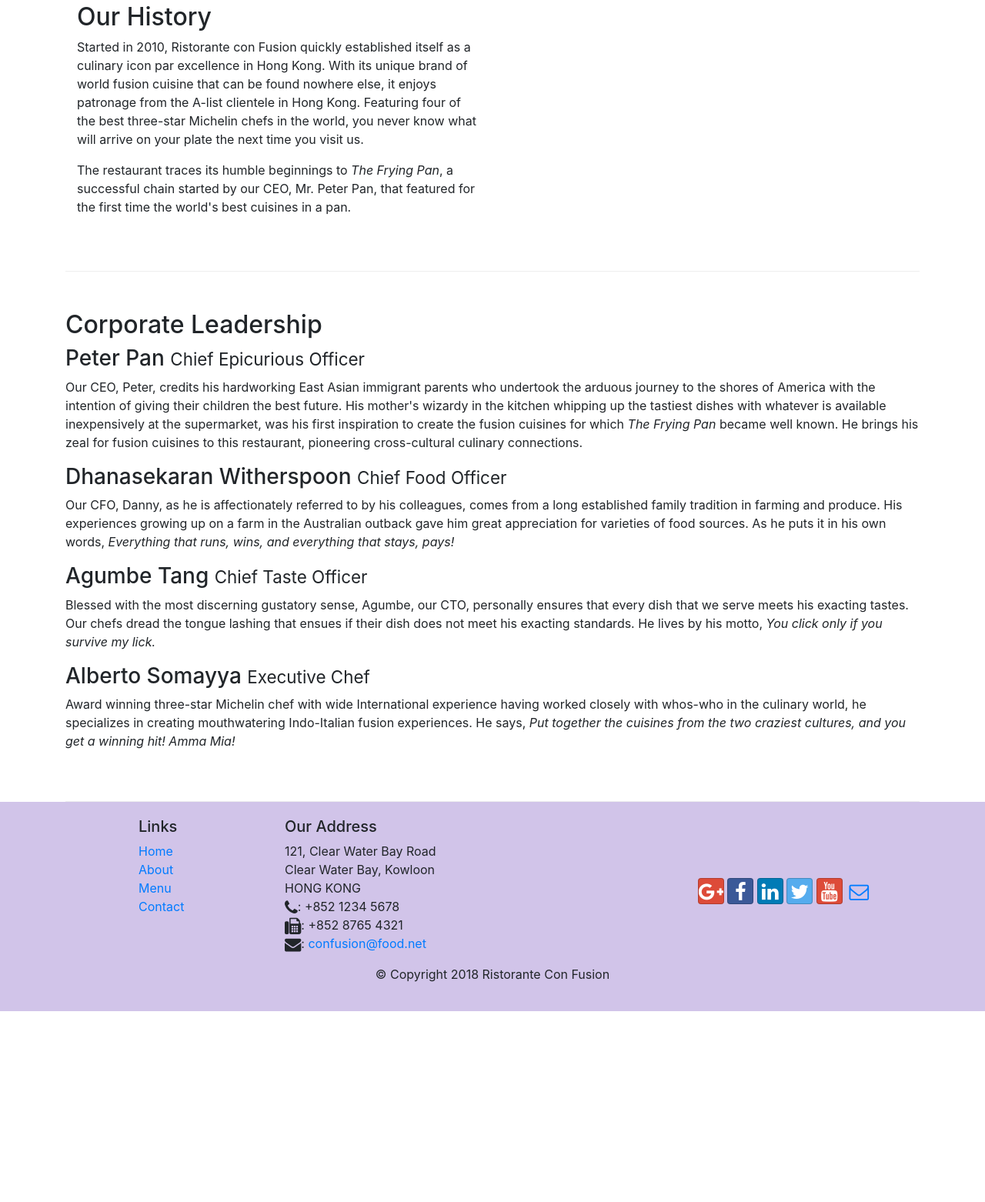
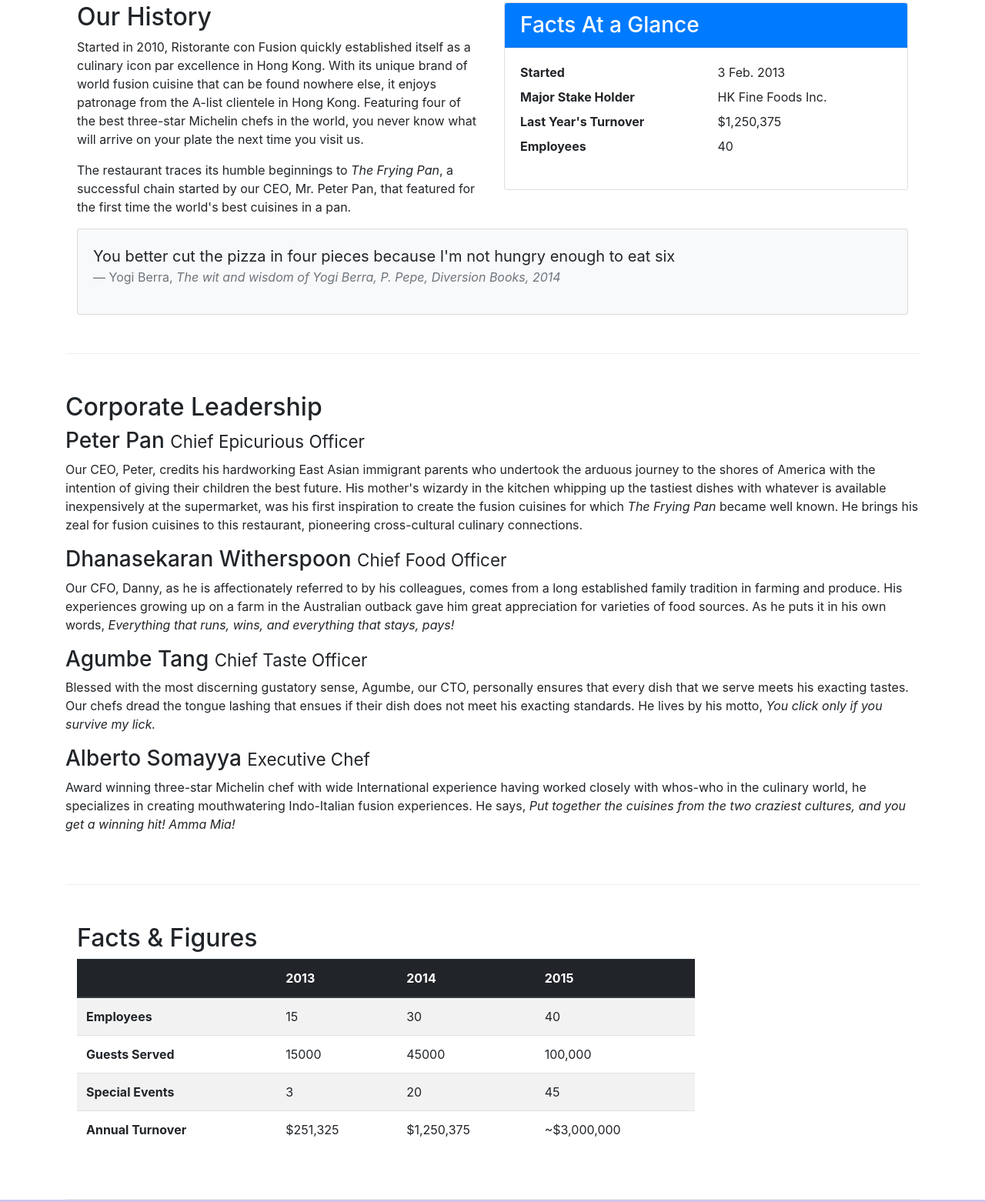
Before and after one commit to rahulsharma353/Coursera1, a website: page aboutus.html in a window 1280 px wide. Shown: the part 544-2106 px from the top of the page at 77% size. Before the commit the page ends 1858 px from the top, so only its background shows below. Drawn offline with nearby package versions, Linux system fonts and the light colour scheme.

Commit message:
Tables and Cards

```diff
--- a/aboutus.html
+++ b/aboutus.html
@@ -61,7 +61,34 @@
                 <p>Started in 2010, Ristorante con Fusion quickly established itself as a culinary icon par excellence in Hong Kong. With its unique brand of world fusion cuisine that can be found nowhere else, it enjoys patronage from the A-list clientele in Hong Kong.  Featuring four of the best three-star Michelin chefs in the world, you never know what will arrive on your plate the next time you visit us.</p>
                 <p>The restaurant traces its humble beginnings to <em>The Frying Pan</em>, a successful chain started by our CEO, Mr. Peter Pan, that featured for the first time the world's best cuisines in a pan.</p>
             </div>
-            <div>
+            <div class="col-sm">
+                <div class="card">
+                    <h3 class="card-header bg-primary text-white">Facts At a Glance</h3>
+                    <div class="card-body">
+                        <dl class="row">
+                            <dt class="col-6">Started</dt>
+                            <dd class="col-6">3 Feb. 2013</dd>
+                            <dt class="col-6">Major Stake Holder</dt>
+                            <dd class="col-6">HK Fine Foods Inc.</dd>
+                            <dt class="col-6">Last Year's Turnover</dt>
+                            <dd class="col-6">$1,250,375</dd>
+                            <dt class="col-6">Employees</dt>
+                            <dd class="col-6">40</dd>
+                        </dl>
+                    </div>
+                </div>
+            </div>
+            <div class="col-12">
+                <div class="card card-body bg-light">
+                    <blockquote class="blockquote">
+                        <p class="mb-0">You better cut the pizza in four pieces because I'm not hungry enough to eat six
+                        </p>
+                        <footer class="blockquote-footer">Yogi Berra,
+                            <cite title="source Title">The wit and wisdom of Yogi Berra, P. Pepe, Diversion Books, 2014
+                            </cite>
+                        </footer>
+                    </blockquote>
+                </div>
             </div>
         </div>
 
@@ -70,24 +97,60 @@
             <div>
                 <h2>Corporate Leadership</h2>
                 <h3>Peter Pan <small>Chief Epicurious Officer</small></h3>
-                <div class="d-none d-sm-block">
-                <p>Our CEO, Peter, credits his hardworking East Asian immigrant parents who undertook the arduous journey to the shores of America with the intention of giving their children the best future. His mother's wizardy in the kitchen whipping up the tastiest dishes with whatever is available inexpensively at the supermarket, was his first inspiration to create the fusion cuisines for which <em>The Frying Pan</em> became well known. He brings his zeal for fusion cuisines to this restaurant, pioneering cross-cultural culinary connections.</p>
-                </div>
+                <p class="d-none d-sm-block">Our CEO, Peter, credits his hardworking East Asian immigrant parents who undertook the arduous journey to the shores of America with the intention of giving their children the best future. His mother's wizardy in the kitchen whipping up the tastiest dishes with whatever is available inexpensively at the supermarket, was his first inspiration to create the fusion cuisines for which <em>The Frying Pan</em> became well known. He brings his zeal for fusion cuisines to this restaurant, pioneering cross-cultural culinary connections.</p>
                 <h3>Dhanasekaran Witherspoon <small>Chief Food Officer</small></h3>
-                <div class="d-none d-sm-block">
-                <p>Our CFO, Danny, as he is affectionately referred to by his colleagues, comes from a long established family tradition in farming and produce. His experiences growing up on a farm in the Australian outback gave him great appreciation for varieties of food sources. As he puts it in his own words, <em>Everything that runs, wins, and everything that stays, pays!</em></p>
-                </div>
+                <p class="d-none d-sm-block">Our CFO, Danny, as he is affectionately referred to by his colleagues, comes from a long established family tradition in farming and produce. His experiences growing up on a farm in the Australian outback gave him great appreciation for varieties of food sources. As he puts it in his own words, <em>Everything that runs, wins, and everything that stays, pays!</em></p>
                 <h3>Agumbe Tang <small>Chief Taste Officer</small></h3>
-                <div class="d-none d-sm-block">
-                <p>Blessed with the most discerning gustatory sense, Agumbe, our CTO, personally ensures that every dish that we serve meets his exacting tastes. Our chefs dread the tongue lashing that ensues if their dish does not meet his exacting standards. He lives by his motto, <em>You click only if you survive my lick.</em></p>
-                </div>
+                <p class="d-none d-sm-block">Blessed with the most discerning gustatory sense, Agumbe, our CTO, personally ensures that every dish that we serve meets his exacting tastes. Our chefs dread the tongue lashing that ensues if their dish does not meet his exacting standards. He lives by his motto, <em>You click only if you survive my lick.</em></p>
                 <h3>Alberto Somayya <small>Executive Chef</small></h3>
-                <div class="d-none d-sm-block">
-                <p>Award winning three-star Michelin chef with wide International experience having worked closely with whos-who in the culinary world, he specializes in creating mouthwatering Indo-Italian fusion experiences. He says, <em>Put together the cuisines from the two craziest cultures, and you get a winning hit! Amma Mia!</em></p>
-                </div>
+                <p class="d-none d-sm-block">Award winning three-star Michelin chef with wide International experience having worked closely with whos-who in the culinary world, he specializes in creating mouthwatering Indo-Italian fusion experiences. He says, <em>Put together the cuisines from the two craziest cultures, and you get a winning hit! Amma Mia!</em></p>
             </div>
        </div>
-
+       <div class="row row-content">
+           <div class="col-12 col-sm-9">
+               <h2>Facts &amp; Figures</h2>
+               <div class="table-responsive">
+                    <table class="table table-striped">
+                        <thead class="thead-dark">
+                            <tr>
+                                <th>&nbsp;</th>
+                                <th>2013</th>
+                                <th>2014</th>
+                                <th>2015</th>
+                            </tr>
+                        </thead>
+                        <tbody>
+                            <tr>
+                                <th>Employees</th>
+                                <td>15</td>
+                                <td>30</td>
+                                <td>40</td>
+                            </tr>
+                            <tr>
+                                <th>Guests Served</th>
+                                <td>15000</td>
+                                <td>45000</td>
+                                <td>100,000</td>
+                            </tr>
+                            <tr>
+                                <th>Special Events</th>
+                                <td>3</td>
+                                <td>20</td>
+                                <td>45</td>
+                            </tr>
+                            <tr>
+                                <th>Annual Turnover</th>
+                                <td>$251,325</td>
+                                <td>$1,250,375</td>
+                                <td>~$3,000,000</td>
+                            </tr>
+                        </tbody>
+                    </table>
+                </div>
+           </div>
+           <div class="col-12 col-sm-3">
+           </div>
+       </div>
     </div>
 
     <footer class="footer">
```
